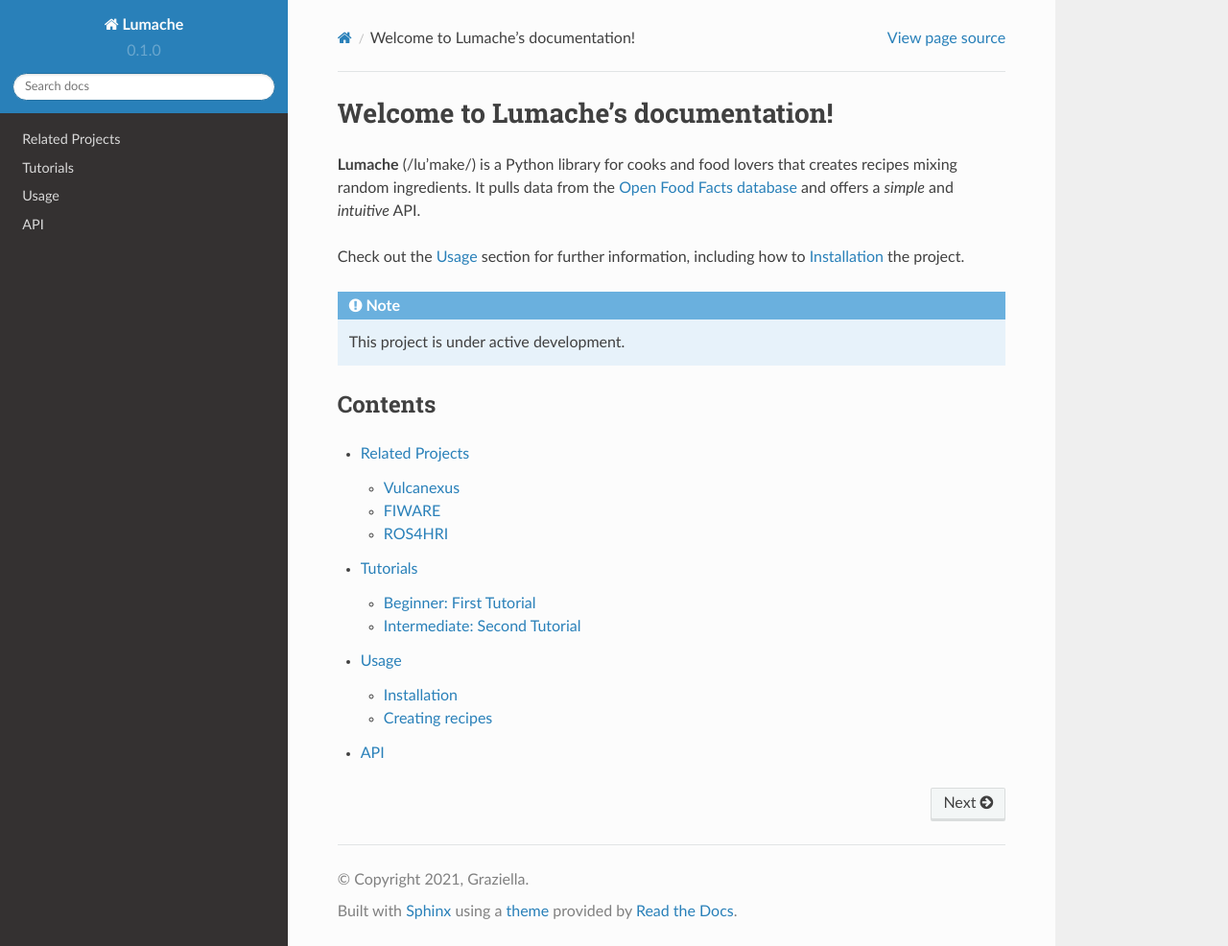
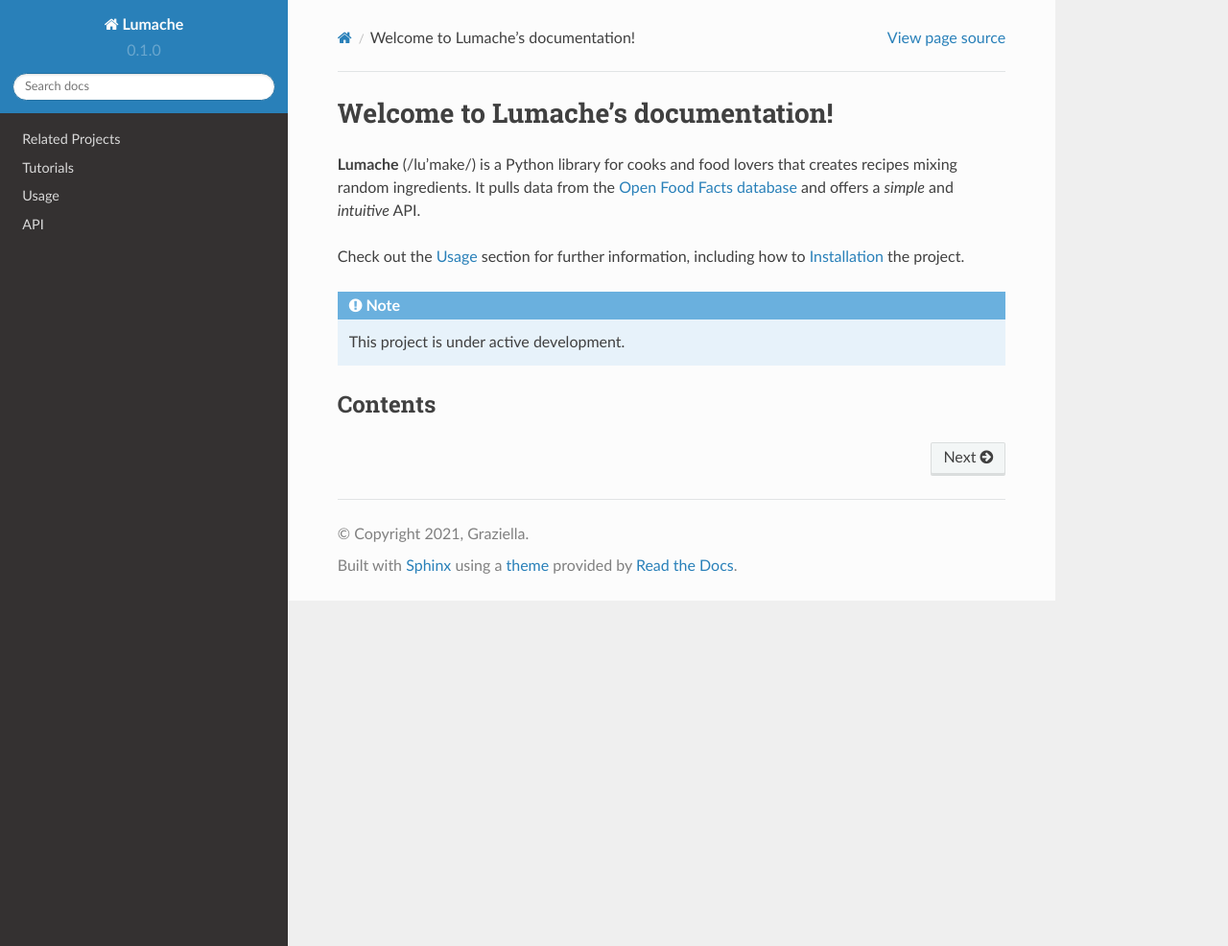
Before and after one commit to agileHRI/arise_documentation, a Sphinx documentation site: the page built from docs/source/index.rst, in a window 1280 px wide and 986 px high. Shown: the whole window at 96% size. Built offline with Sphinx 7.4.7 and the Read the Docs theme 2.0.0, drawn with Linux system fonts in a browser that asks for light colours; part of the change alters nothing that is shown.

```diff
--- a/docs/source/index.rst
+++ b/docs/source/index.rst
@@ -17,6 +17,9 @@ Contents
 --------
 
 .. toctree::
+   :titlesonly:
+   :maxdepth: 1
+   :hidden:
 
    related_projects
    tutorials
```
